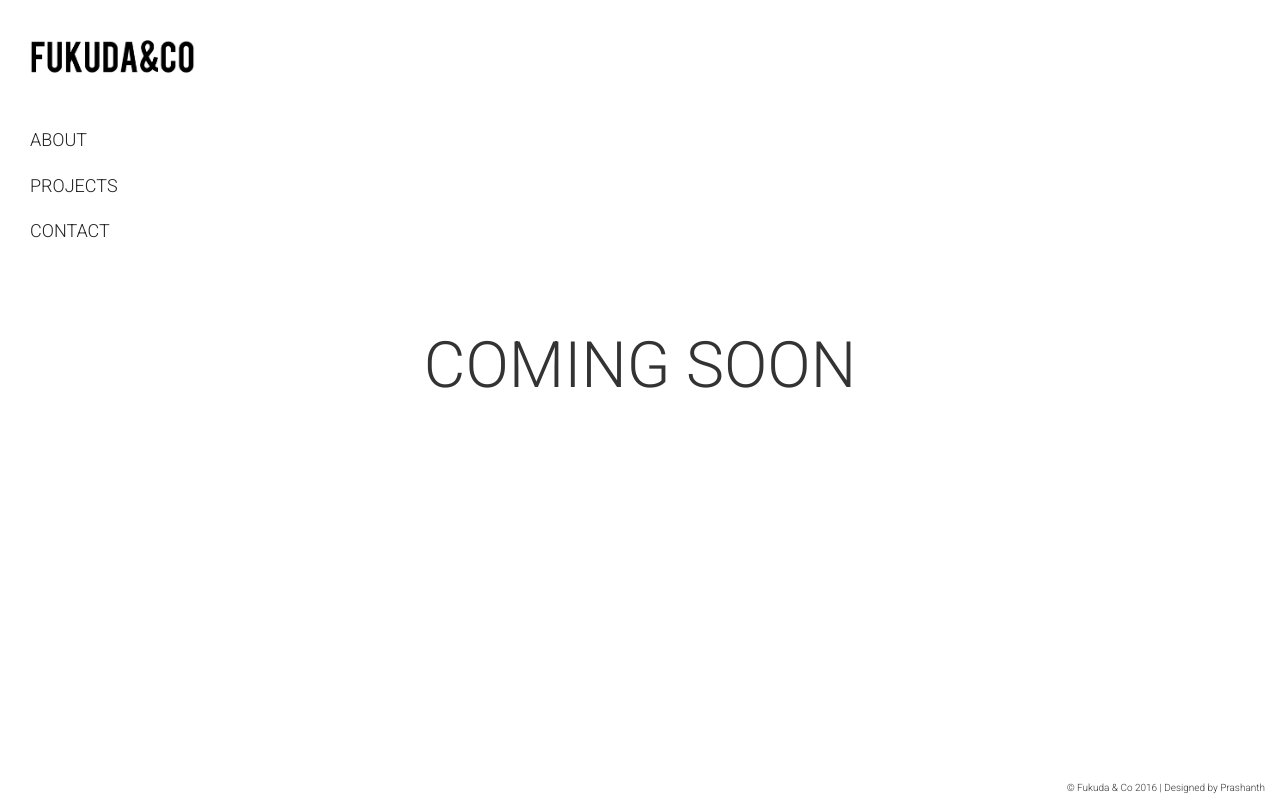
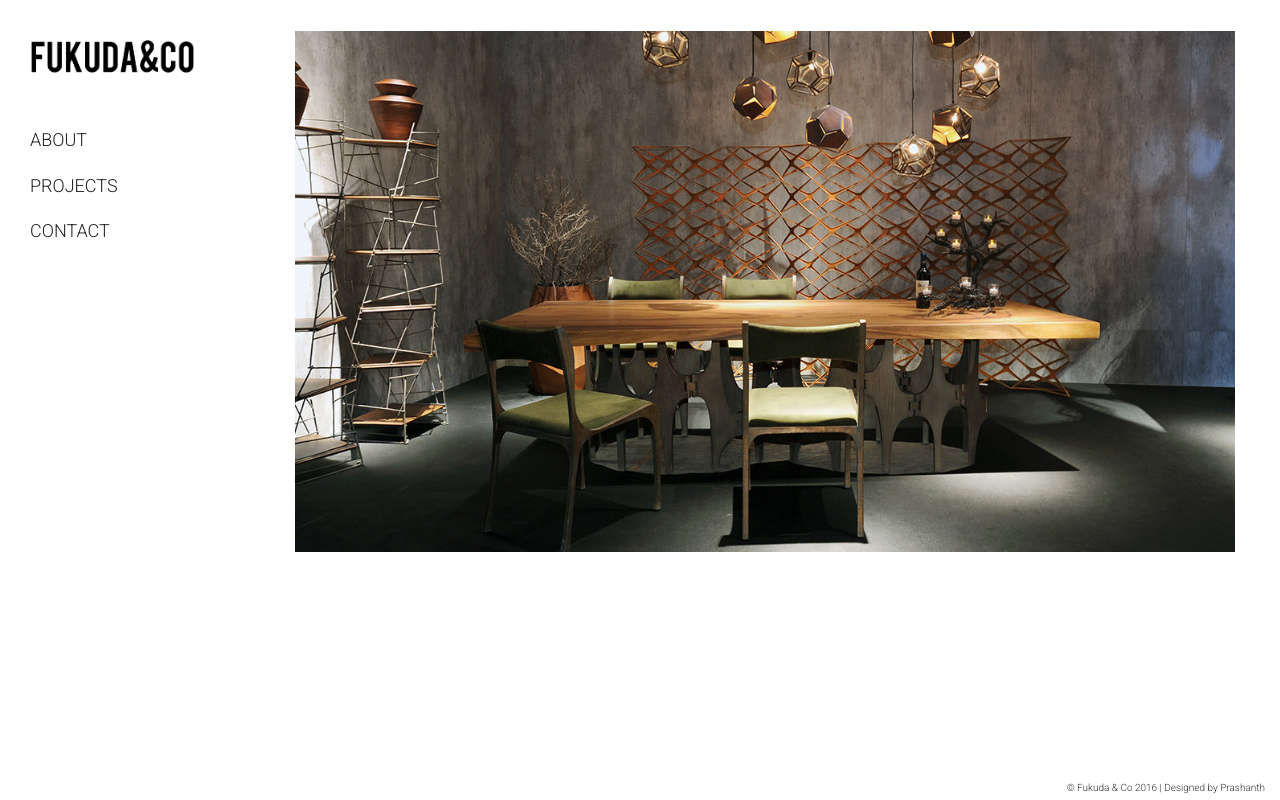
Before and after one commit to prashanthselvam/tapstudios, a Django app: page / in a window 1280 px wide. Run offline with Django 3.2, Linux system fonts and the light colour scheme; some libraries are stand-ins or nearby versions.

Commit message:
Changed email settings and front page

```diff
--- a/main/static/css/base.css
+++ b/main/static/css/base.css
@@ -26,11 +26,9 @@ a {
 
 
 #comingsoon {
-  height: 85vh;
   text-align: center;
   font-size: 64px;
   font-family: "Roboto";
-  display: none;
 }
 
 #comingsoon p {
--- a/main/templates/main/base.html
+++ b/main/templates/main/base.html
@@ -20,10 +20,6 @@
 	<body>
 
 		<!-- Sidebar -->
-
-		{% block coming %}
-
-		{% endblock %}
 
 		<div id="wrapper">
 
--- a/main/templates/main/index.html
+++ b/main/templates/main/index.html
@@ -1,18 +1,12 @@
 {% extends "main/base.html" %}
 
-{% block coming %}
-
-			<div id="comingsoonbox">
-				<p>COMING SOON</p>
-			</div>
-
-{% endblock %}
 
 {% block content %}
 
 <div id="comingsoon">
 
-	<p>COMING SOON</p>
+	{% load static %}
+	<img class="img-responsive" src="{% static "img/frontimg.jpg" %}">
 
 </div>
 
--- a/main/views.py
+++ b/main/views.py
@@ -30,11 +30,11 @@ def contact_form(request):
 			message = 'From: ' + name + '\n\nEmail: ' + sender + '\n\nMessage:' + form.cleaned_data['text']
 			subject = form.cleaned_data['subject']
 			form.save()
-			recipient = ['pselvam@conncoll.edu']
+			recipient = ['shigewood@gmail.com']
 			send_mail(subject,message,settings.EMAIL_HOST_USER,recipient,fail_silently=False)
 			global thanks
 			form = ContactForm()
-			thanks = 'Thanks! I will get back to you as soon as possible.'
+			thanks = 'Thank you! We will get back to you shortly.'
 
 
 	else:
```
Also changed, not shown: main/templates/main/contact.html (+2 -10 lines), main/static/img/frontimg.jpg (added), media/PIONEERS Asia/imgs/ar_060.jpg (deleted), media/PIONEERS Asia/imgs/ot_052.jpg (deleted), media/PIONEERS Asia/imgs/ot_115.jpg (deleted), media/Pioneers - Asia/imgs/ac_004.jpg (renamed from media/PIONEERS Asia/imgs/ac_004.jpg), media/Pioneers - Asia/imgs/ac_010.jpg (renamed from media/PIONEERS Asia/imgs/ac_010.jpg), media/Pioneers - Asia/imgs/ac_011.jpg (renamed from media/PIONEERS Asia/imgs/ac_011.jpg), media/Pioneers - Asia/imgs/ar_047.jpg (renamed from media/PIONEERS Asia/imgs/ar_047.jpg), media/Pioneers - Asia/rsz_ac_011.jpg (renamed from media/PIONEERS Asia/rsz_ac_011.jpg), media/Test 1/thumb2.jpg (deleted), 4 other files.
